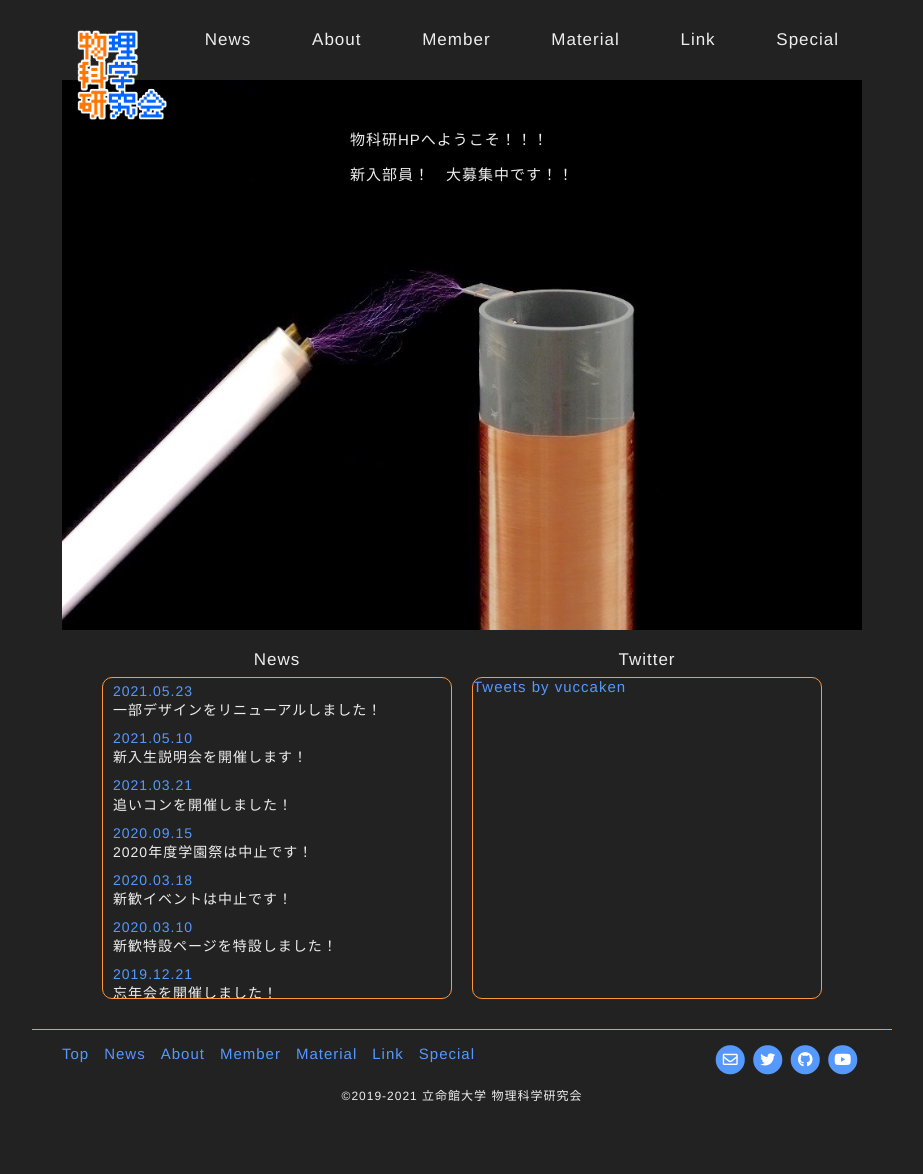
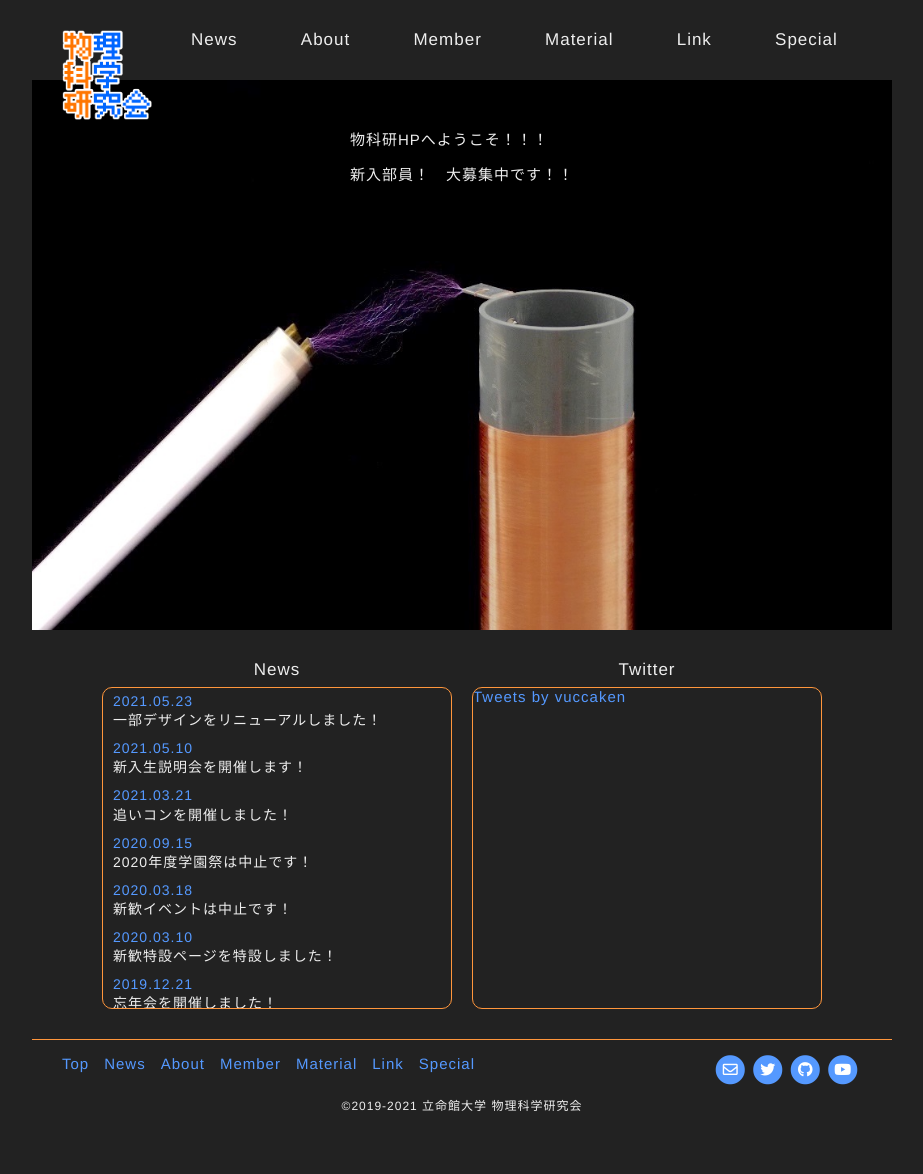
Before and after one commit to vuccaken/vuccaken.github.io, a Jekyll site: the page built from _pages/index.md, in a window 1280 px wide. Shown: the whole page, without its empty margins (178-1101 px from the left). Built offline with Jekyll 4.4.1, drawn with Linux system fonts in a browser that asks for light colours; nearby versions of some CDN libraries; comment, search, counter and statistics services are not loaded.

Commit message:
renewal top-image

```diff
--- a/_layouts/home.html
+++ b/_layouts/home.html
@@ -2,11 +2,9 @@
 layout: default
 ---
 
-<div class="home-top-area">
-  <div class="content top-text">
-    <div class="wrapper">
+<div class="top-image">
+  <div class="home-content">
       {{ content }}
-    </div>
   </div>
 </div>
 
--- a/_sass/_layout.scss
+++ b/_sass/_layout.scss
@@ -26,7 +26,6 @@
   a.site-title {
     position: absolute;
     z-index: 10;
-    padding: 0 $spacing-unit / 2;
 
     &:hover {
       opacity: 0.9;
@@ -40,7 +39,7 @@
   }
 
   nav.site-nav {
-    margin-left: 90px + $spacing-unit;
+    margin-left: 90px + $spacing-unit / 2;
   }
 
   ul.site-nav-list {
--- a/_sass/pages/home.scss
+++ b/_sass/pages/home.scss
@@ -2,9 +2,10 @@
 // HOME
 //
 
-.home-top-area {
-  // border: solid 2px aqua;
-  // background-color: aquamarine;
+.top-image {
+  margin-bottom: $spacing-unit;
+  margin-left: -$spacing-unit;
+  margin-right: -$spacing-unit;
 
   background-image: url(../img/pages/tesla.jpg);
   background-repeat: no-repeat;
@@ -19,22 +20,22 @@
   }
   @media screen and (max-width: 635px) {
     height: 300px;
-    padding: 30px 0;
+    padding: $spacing-unit;
   }
   @media screen and (max-width: 500px) {
     height: 220px;
   }
 
   overflow: hidden;
-  text-align: center;
+  display: flex;
+  justify-content: space-around;
+  align-items: flex-start;
 
-  .top-text {
-    // border: solid 2px aqua;
-    display: inline-block;
-    text-align: left;
-    p:first-child {
-      // border: solid 1px tomato;
-      margin-top: 0;
+  .home-content {
+    background-color: rgba(0,0,0,0.7);
+    box-shadow: 0px 0px 10px 20px rgba(0,0,0,0.7);
+    > :last-child {
+      margin-bottom: 0;
     }
   }
 }
```
